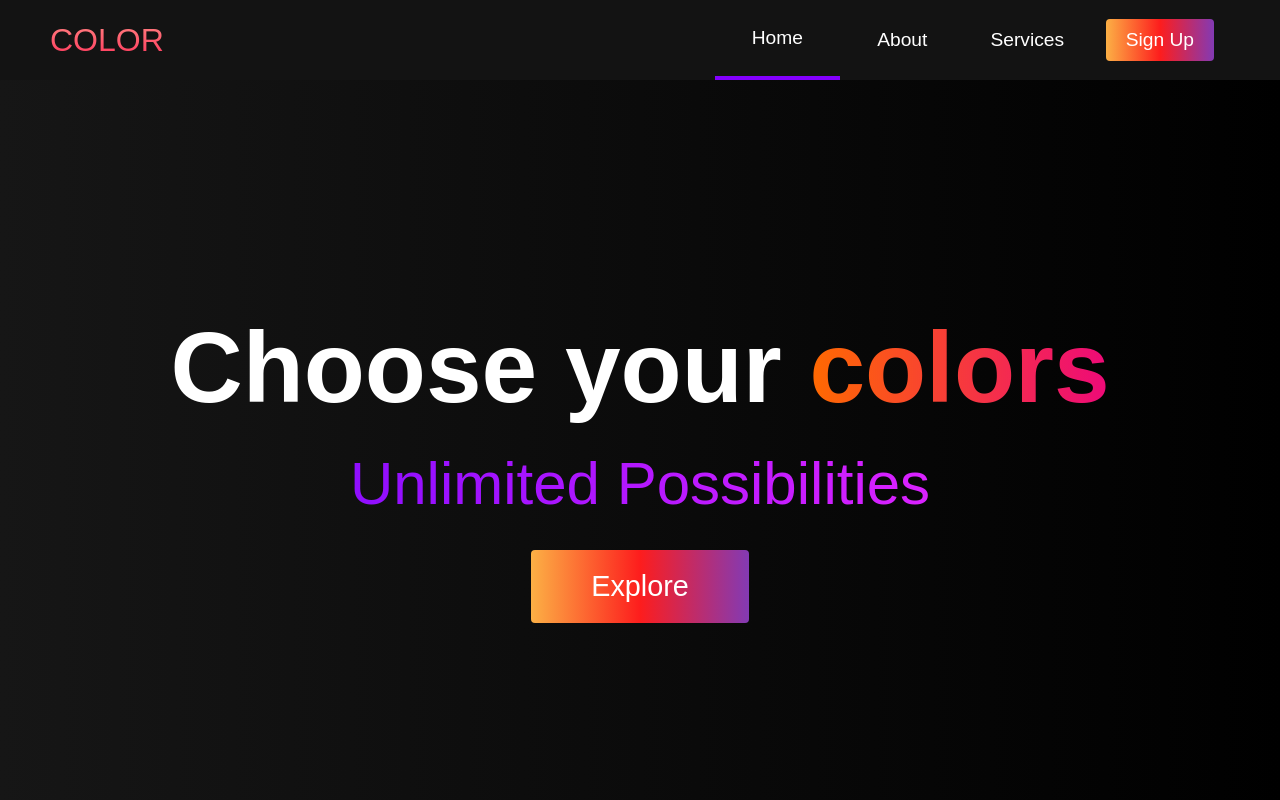
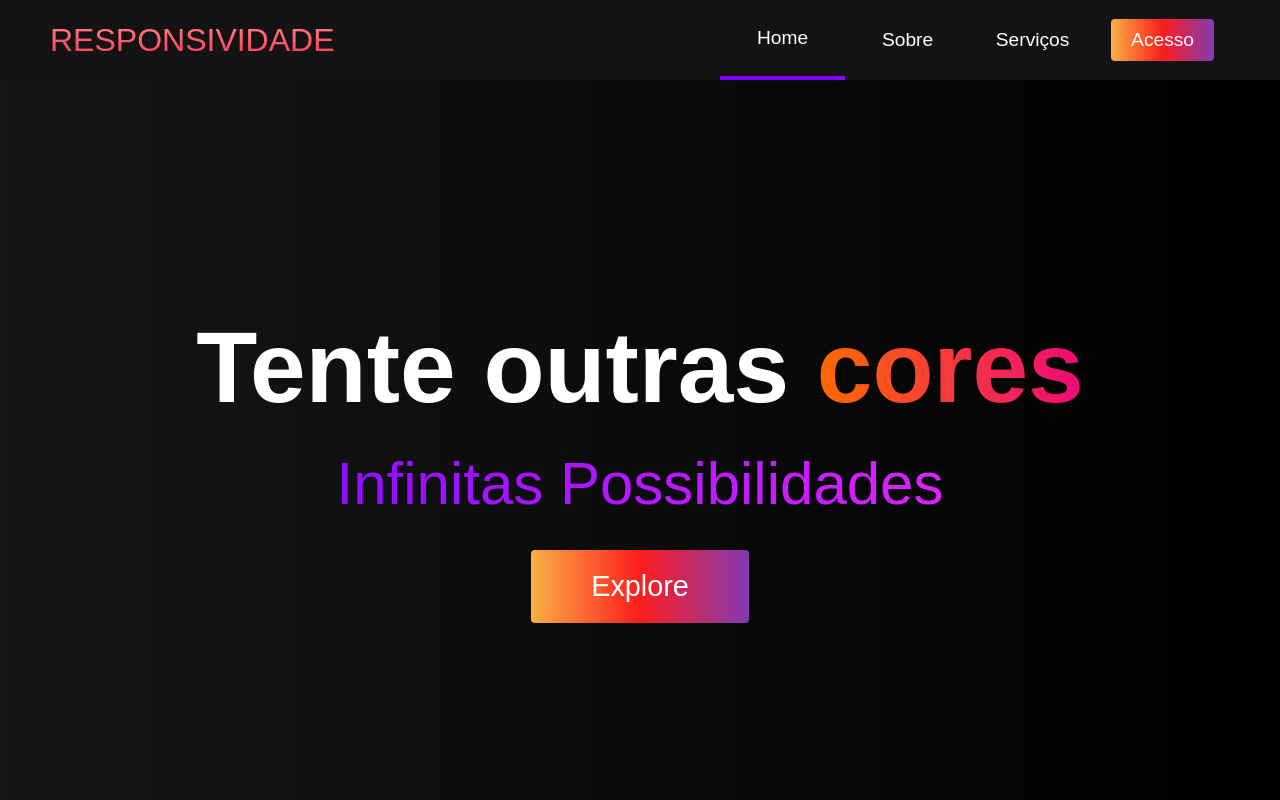
Before and after one commit to jotaifpb/colorweb, a plain HTML site: page index.html in a window 1280 px wide. Shown: the top 800 px of the page. Drawn offline with Linux system fonts and the light colour scheme.

Commit message:
Update index.html

```diff
--- a/index.html
+++ b/index.html
@@ -16,7 +16,7 @@
     <!-- Navbar Section -->
     <nav class="navbar">
       <div class="navbar__container">
-        <a href="#home" id="navbar__logo">COLOR</a>
+        <a href="#home" id="navbar__logo">RESPONSIVIDADE</a>
         <div class="navbar__toggle" id="mobile-menu">
           <span class="bar"></span> <span class="bar"></span>
           <span class="bar"></span>
@@ -26,15 +26,15 @@
             <a href="#home" class="navbar__links" id="home-page">Home</a>
           </li>
           <li class="navbar__item">
-            <a href="#about" class="navbar__links" id="about-page">About</a>
+            <a href="#about" class="navbar__links" id="about-page">Sobre</a>
           </li>
           <li class="navbar__item">
             <a href="#services" class="navbar__links" id="services-page"
-              >Services</a
+              >Serviços</a
             >
           </li>
           <li class="navbar__btn">
-            <a href="#sign-up" class="button" id="signup">Sign Up</a>
+            <a href="#sign-up" class="button" id="signup">Acesso</a>
           </li>
         </ul>
       </div>
@@ -43,8 +43,8 @@
     <!-- Hero Section -->
     <div class="hero" id="home">
       <div class="hero__container">
-        <h1 class="hero__heading">Choose your <span>colors</span></h1>
-        <p class="hero__description">Unlimited Possibilities</p>
+        <h1 class="hero__heading">Tente outras <span>cores</span></h1>
+        <p class="hero__description">Infinitas Possibilidades</p>
         <button class="main__btn"><a href="#">Explore</a></button>
       </div>
     </div>
```
